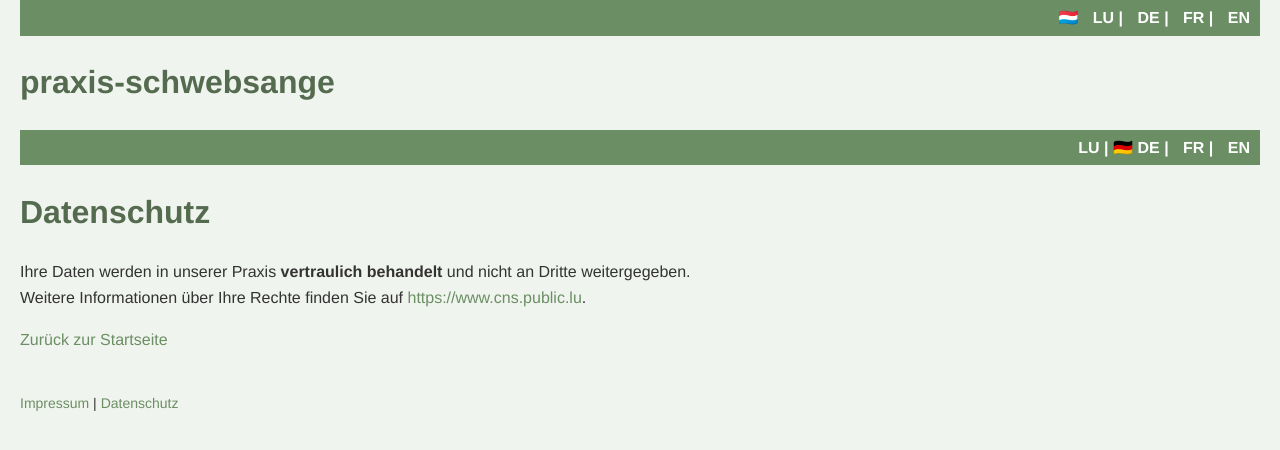
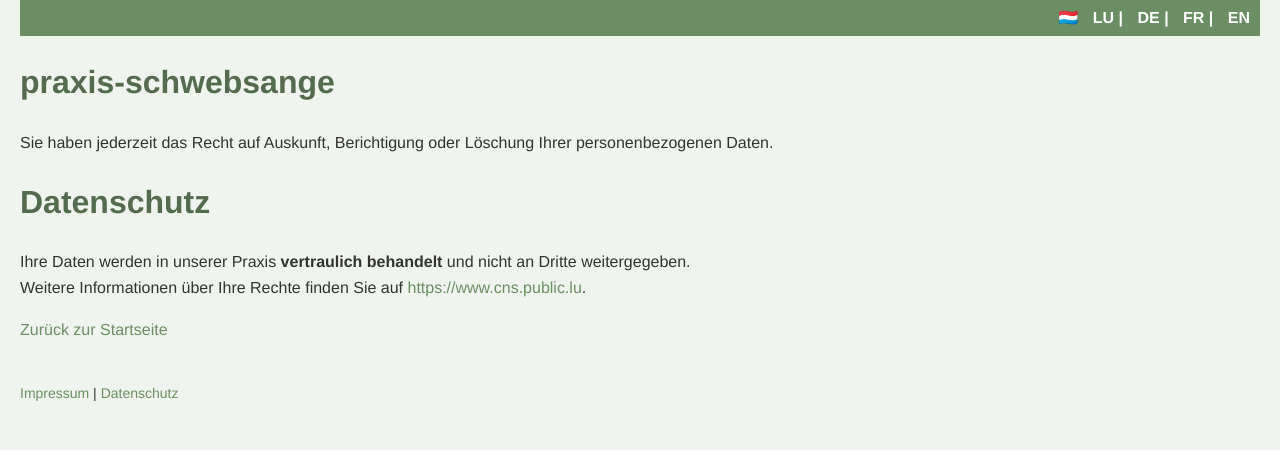
Before and after one commit to bjoernbrightside/praxis-schwebsange, a Jekyll site: the page built from de/datenschutz.md, in a window 1280 px wide. Shown: the top 450 px of the page. Built offline with Jekyll 4.4.1, drawn with Linux system fonts in a browser that asks for light colours.

Commit message:
Update datenschutz.md

```diff
--- a/de/datenschutz.md
+++ b/de/datenschutz.md
@@ -1,10 +1,10 @@
 ---
 layout: default
+lang: de
+title: Datenschutz
 ---
 
-<div class="language-bar">
-<a href="/praxis-schwebsange/lb/datenschutz.html">LU</a> | 🇩🇪 <b>DE</b> | <a href="/praxis-schwebsange/fr/datenschutz.html">FR</a> | <a href="/praxis-schwebsange/en/datenschutz.html">EN</a>
-</div>
+Sie haben jederzeit das Recht auf Auskunft, Berichtigung oder Löschung Ihrer personenbezogenen Daten.
 
 # Datenschutz
 
```
